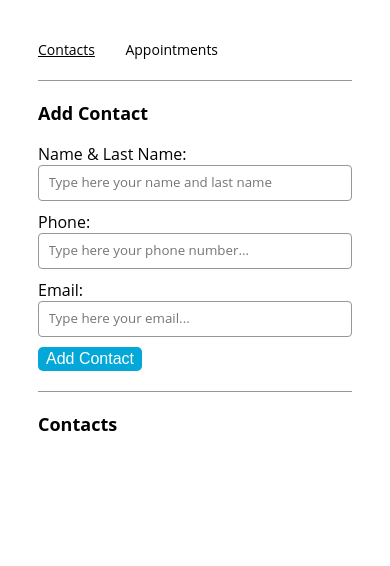
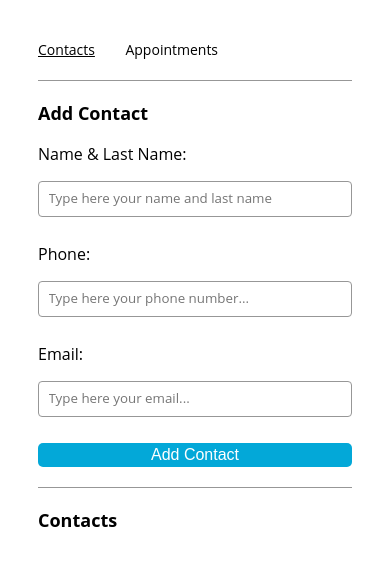
Before and after one commit to JonaRhood/react-appointment-project, a React (Create React App) app: page /contacts in a window 390 px wide. Shown: the top 566 px of the page. Built offline with nearby package versions, Linux system fonts and the light colour scheme.

Commit message:
Updated CSS of form to make it responsive

```diff
--- a/public/index.css
+++ b/public/index.css
@@ -56,6 +56,19 @@ input[type="submit"] {
 
 input[type="submit"] {
   cursor: pointer;
+}
+
+form {
+  display: flex;
+  flex-direction: column;
+  align-items: flex-start;
+  gap: 1rem; /* Espacio entre los elementos */
+}
+
+form label,
+form input,
+form button {
+  width: 100%; /* Hace que los elementos ocupen el 100% del ancho de su contenedor */
 }
 
 input,
```
